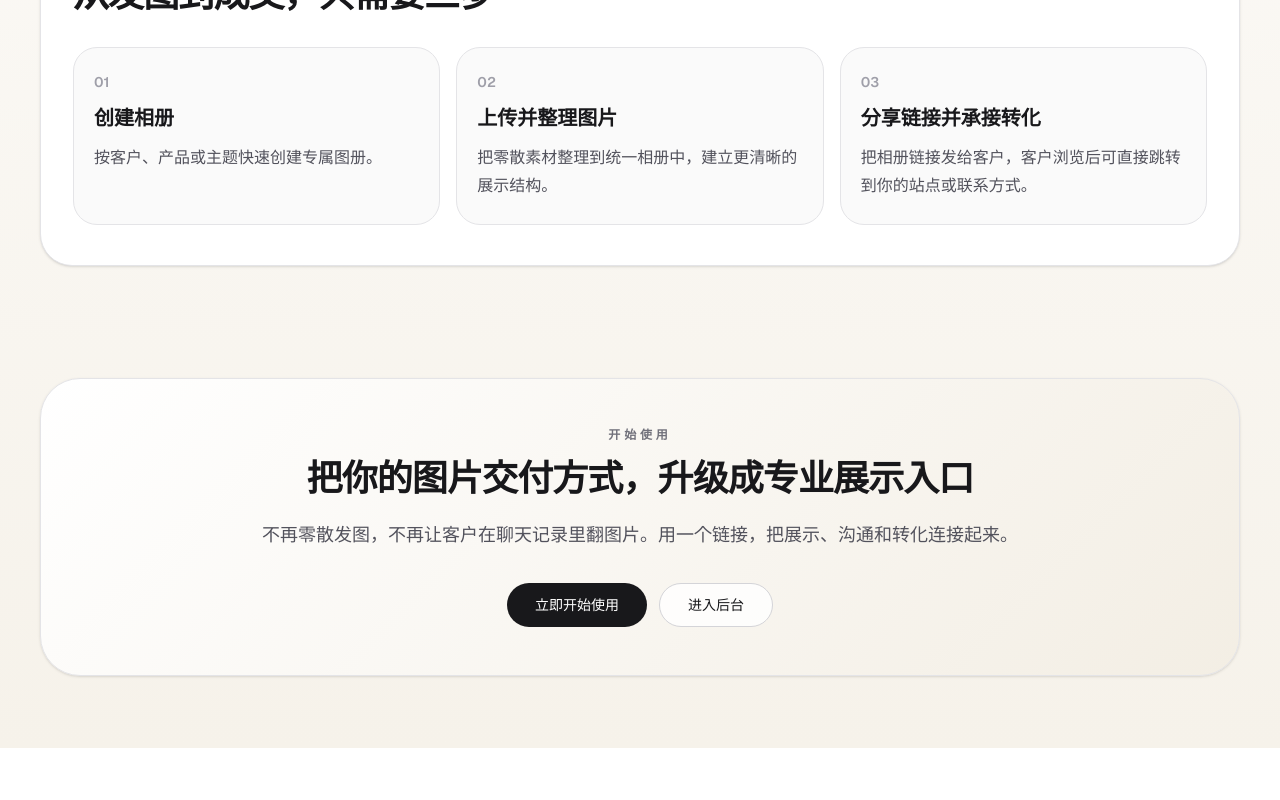
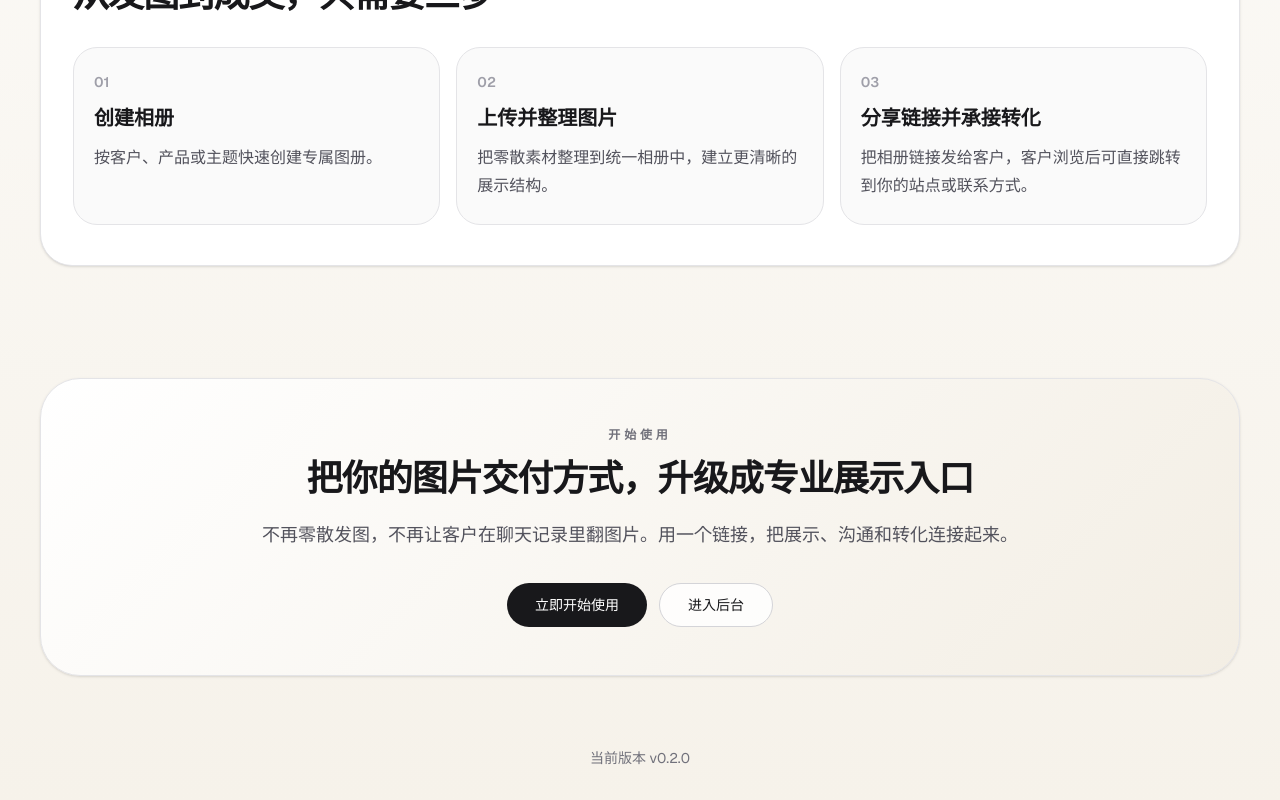
Before and after one commit to inscool/xiangce, a Next.js app in the folder web/: page / in a window 1280 px wide. Shown: the part 3745-4545 px from the top of the page. Before the commit the page ends 4493 px from the top, so only its background shows below. Built offline with nearby package versions, Linux system fonts and the light colour scheme; no server answers; the database is empty.

Commit message:
v0.2.0: finalize landing page, localization, and versioning

```diff
--- a/web/package.json
+++ b/web/package.json
@@ -1,6 +1,6 @@
 {
   "name": "web",
-  "version": "0.1.0",
+  "version": "0.2.0",
   "private": true,
   "scripts": {
     "dev": "next dev",
--- a/web/src/app/page.tsx
+++ b/web/src/app/page.tsx
@@ -2,6 +2,7 @@ import Link from "next/link";
 import { ArrowRight, CheckCircle2, Globe2, Link2, MessageCircleMore, PackageOpen, ShieldCheck } from "lucide-react";
 
 import { Button } from "@/components/ui/button";
+import { APP_VERSION } from "@/lib/version";
 
 const coreBenefits = [
   {
@@ -285,6 +286,8 @@ export default function Home() {
           </div>
         </div>
       </section>
+
+      <footer className="pb-8 text-center text-sm text-zinc-500">当前版本 {APP_VERSION}</footer>
     </main>
   );
 }
--- a/web/src/components/dashboard/dashboard-shell.tsx
+++ b/web/src/components/dashboard/dashboard-shell.tsx
@@ -5,6 +5,7 @@ import { Cog, FolderKanban, Gauge, Users } from "lucide-react";
 import { SidebarStorageMini } from "@/components/dashboard/sidebar-storage-mini";
 import { Button } from "@/components/ui/button";
 import { ScrollArea } from "@/components/ui/scroll-area";
+import { APP_VERSION } from "@/lib/version";
 
 export const dashboardSections = [
   { key: "dashboard", label: "仪表盘", icon: Gauge, href: "/dashboard" },
@@ -72,6 +73,7 @@ export function DashboardShell({ activeSection, user, children }: Props) {
           </div>
 
           <SidebarStorageMini usedStorage={user.usedStorage} storageLimit={user.storageLimit} />
+          <p className="mt-4 text-center text-xs text-zinc-500">版本 {APP_VERSION}</p>
         </aside>
 
         <section className="min-w-0 flex-1 px-4 py-5 sm:px-6 lg:px-8 xl:px-10">
--- /dev/null
+++ b/web/src/lib/version.ts
@@ -0,0 +1 @@
+export const APP_VERSION = "v0.2.0";
```
Also changed, not shown: 1 other file (tests, documents, lock files or other folders).
